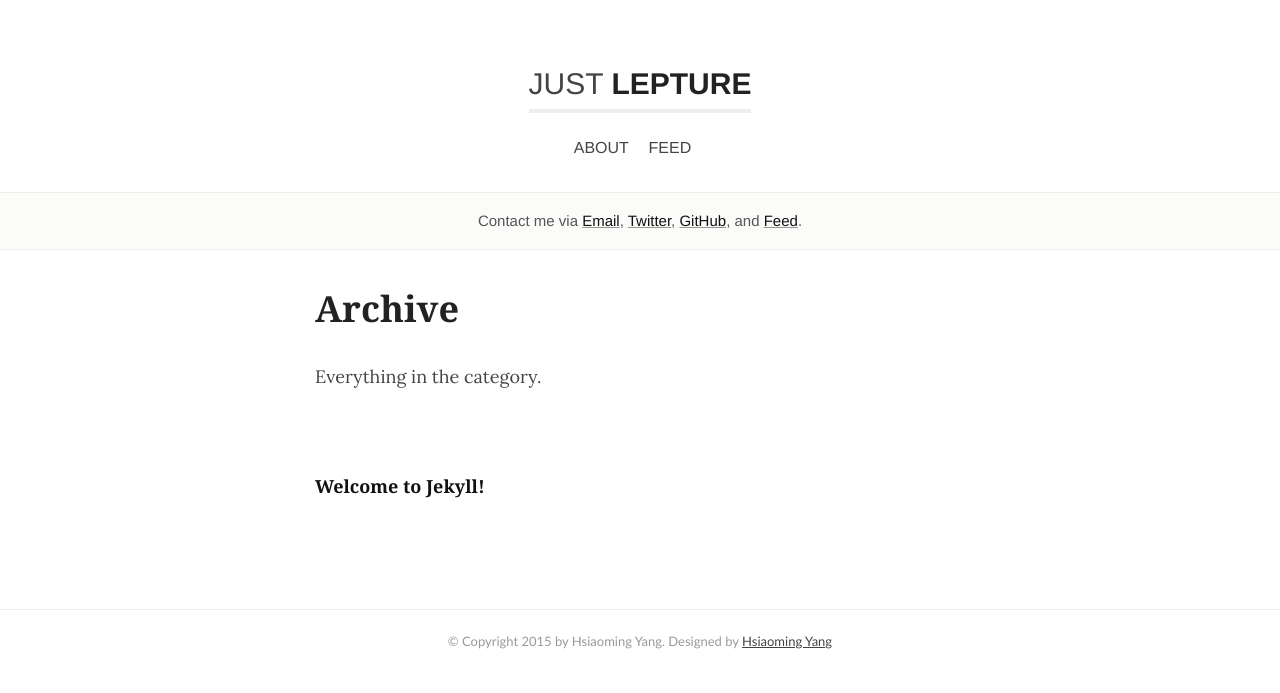
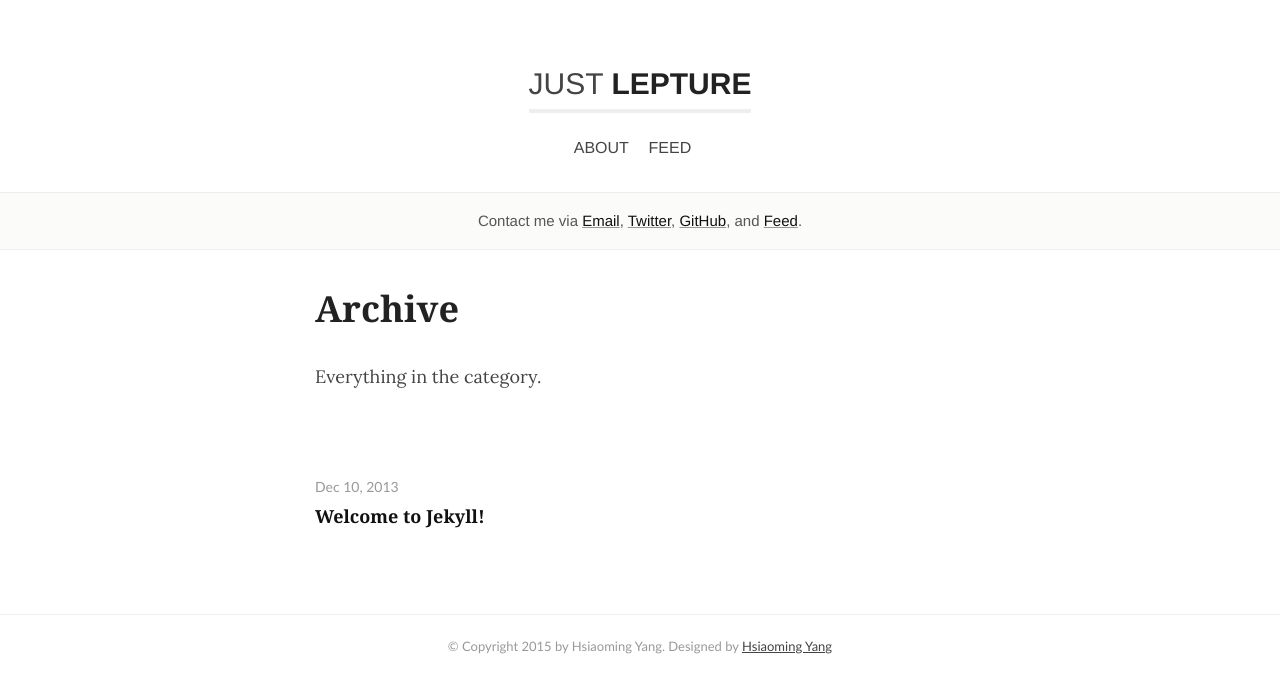
Before and after one commit to lepture/jekyll-vision, a Jekyll site: the page built from archive/index.html, in a window 1280 px wide. Shown: the top 693 px of the page. Built offline with Jekyll 4.4.1, drawn with Linux system fonts in a browser that asks for light colours; Markdown is read by kramdown in place of the engine named in the settings.

Commit message:
Fix date in the archive page

```diff
--- a/archive/index.html
+++ b/archive/index.html
@@ -14,7 +14,7 @@ title: Archive
   <ul class="entry-list" role="main">
     {% for item in site.posts() %}
     <li class="entry-item {{item.tags|join(' ')}} {{item.date.year}}">
-    <div class="entry-meta"><time>{{ item.date.strftime('%b %d, %Y') }}</time></div>
+    <div class="entry-meta"><time>{{ item.date | date: "%b %d, %Y" }}</time></div>
     <h2><a href="{{ item.url }}">{{ item.title }}</a></h2>
     </li>
     {% endfor %}
```
